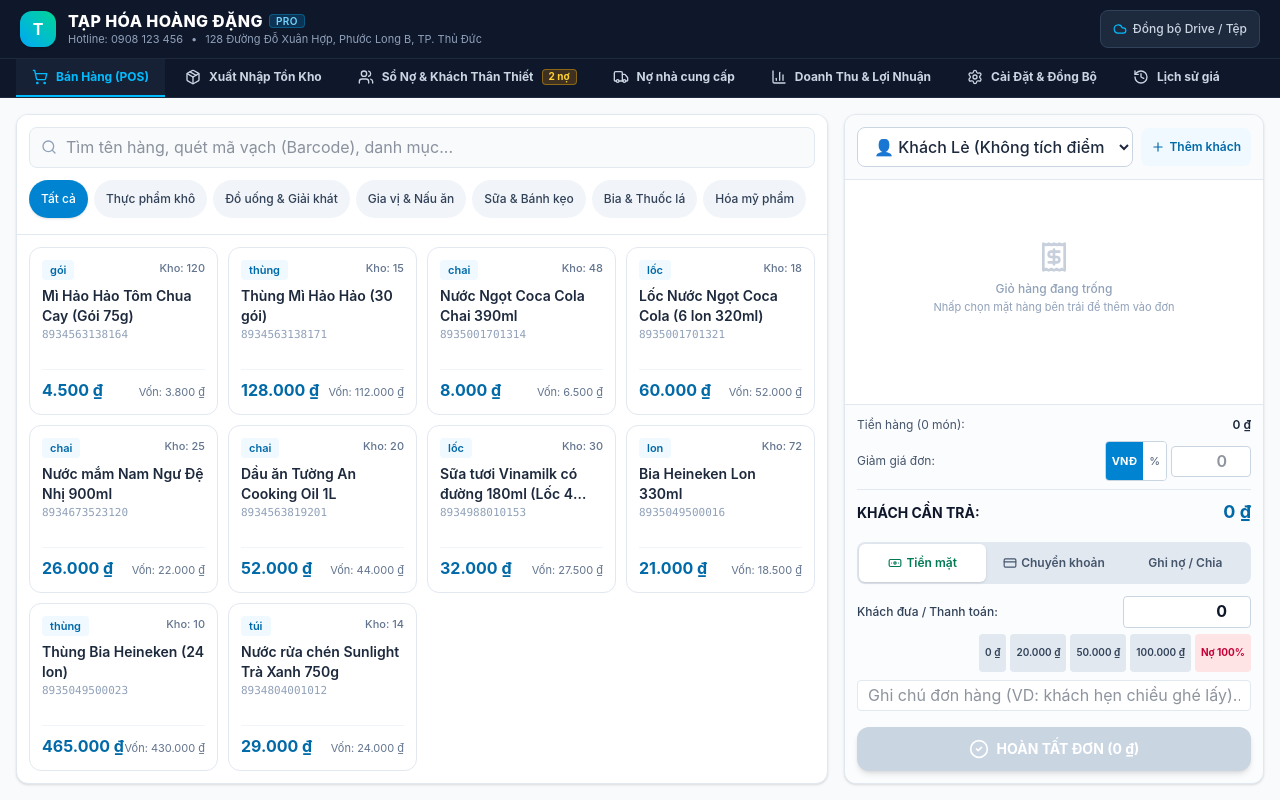
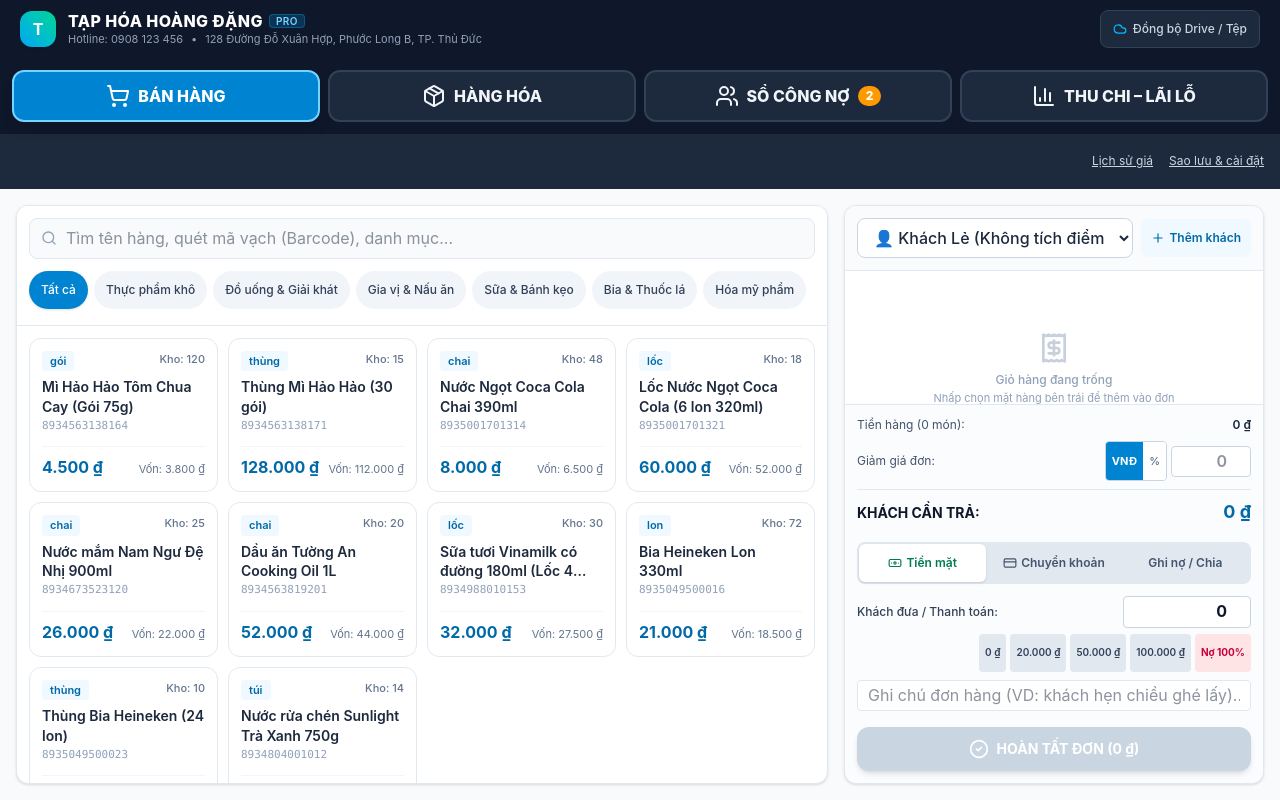
Before and after one commit to caphenpro/Taphoa, a React (Vite) app: page / in a window 1280 px wide. Built offline with nearby package versions, Linux system fonts and the light colour scheme.

Commit message:
Simplify main navigation for older shopkeepers

```diff
--- a/src/App.tsx
+++ b/src/App.tsx
@@ -282,97 +282,25 @@ export default function App() {
           </div>
         </div>
 
-        {/* Navigation Tabs */}
-        <div className="flex px-2 md:px-4 gap-1 overflow-x-auto border-t border-slate-800 text-xs">
-          <button
-            onClick={() => setActiveTab('pos')}
-            className={`flex items-center gap-2 px-4 py-2.5 font-bold transition border-b-2 whitespace-nowrap ${
-              activeTab === 'pos'
-                ? 'border-sky-400 text-sky-400 bg-slate-800/60'
-                : 'border-transparent text-slate-300 hover:text-white hover:bg-slate-800/30'
-            }`}
-          >
-            <ShoppingCart className="w-4 h-4" /> Bán Hàng (POS)
-          </button>
-
-          <button
-            onClick={() => setActiveTab('inventory')}
-            className={`flex items-center gap-2 px-4 py-2.5 font-bold transition border-b-2 whitespace-nowrap relative ${
-              activeTab === 'inventory'
-                ? 'border-sky-400 text-sky-400 bg-slate-800/60'
-                : 'border-transparent text-slate-300 hover:text-white hover:bg-slate-800/30'
-            }`}
-          >
-            <Package className="w-4 h-4" /> Xuất Nhập Tồn Kho
-            {lowStockCount > 0 && (
-              <span className="w-4 h-4 rounded-full bg-rose-500 text-white text-[10px] font-extrabold flex items-center justify-center">
-                {lowStockCount}
-              </span>
-            )}
-          </button>
-
-          <button
-            onClick={() => setActiveTab('debts')}
-            className={`flex items-center gap-2 px-4 py-2.5 font-bold transition border-b-2 whitespace-nowrap ${
-              activeTab === 'debts'
-                ? 'border-sky-400 text-sky-400 bg-slate-800/60'
-                : 'border-transparent text-slate-300 hover:text-white hover:bg-slate-800/30'
-            }`}
-          >
-            <Users className="w-4 h-4" /> Sổ Nợ & Khách Thân Thiết
-            {debtorsCount > 0 && (
-              <span className="px-1.5 py-0.2 bg-amber-500/20 text-amber-300 border border-amber-400/40 rounded text-[10px] font-bold">
-                {debtorsCount} nợ
-              </span>
-            )}
-          </button>
-
-          <button
-            onClick={() => setActiveTab('supplierDebts')}
-            className={`flex items-center gap-2 px-4 py-2.5 font-bold transition border-b-2 whitespace-nowrap ${
-              activeTab === 'supplierDebts'
-                ? 'border-sky-400 text-sky-400 bg-slate-800/60'
-                : 'border-transparent text-slate-300 hover:text-white hover:bg-slate-800/30'
-            }`}
-          >
-            <Truck className="w-4 h-4" /> Nợ nhà cung cấp
-            {(appState.supplierDebts || []).some(d => d.remainingAmount > 0) && (
-              <span className="px-1.5 py-0.5 bg-rose-500/20 text-rose-300 rounded text-[10px] font-bold">Còn nợ</span>
-            )}
-          </button>
-
-          <button
-            onClick={() => setActiveTab('reports')}
-            className={`flex items-center gap-2 px-4 py-2.5 font-bold transition border-b-2 whitespace-nowrap ${
-              activeTab === 'reports'
-                ? 'border-sky-400 text-sky-400 bg-slate-800/60'
-                : 'border-transparent text-slate-300 hover:text-white hover:bg-slate-800/30'
-            }`}
-          >
-            <BarChart3 className="w-4 h-4" /> Doanh Thu & Lợi Nhuận
-          </button>
-
-          <button
-            onClick={() => setActiveTab('sync')}
-            className={`flex items-center gap-2 px-4 py-2.5 font-bold transition border-b-2 whitespace-nowrap ${
-              activeTab === 'sync'
-                ? 'border-sky-400 text-sky-400 bg-slate-800/60'
-                : 'border-transparent text-slate-300 hover:text-white hover:bg-slate-800/30'
-            }`}
-          >
-            <Settings className="w-4 h-4" /> Cài Đặt & Đồng Bộ
-          </button>
-
-          <button
-            onClick={() => setActiveTab('prices')}
-            className={`flex items-center gap-2 px-4 py-2.5 font-bold transition border-b-2 whitespace-nowrap ${
-              activeTab === 'prices'
-                ? 'border-sky-400 text-sky-400 bg-slate-800/60'
-                : 'border-transparent text-slate-300 hover:text-white hover:bg-slate-800/30'
-            }`}
-          >
-            <History className="w-4 h-4" /> Lịch sử giá
-          </button>
+        {/* Main navigation: four clear tasks for a small shop */}
+        <div className="grid grid-cols-2 md:grid-cols-4 gap-2 p-3 bg-slate-900">
+          {[
+            { id: 'pos', label: 'BÁN HÀNG', icon: <ShoppingCart className="w-6 h-6"/> },
+            { id: 'inventory', label: 'HÀNG HÓA', icon: <Package className="w-6 h-6"/> },
+            { id: 'debts', label: 'SỔ CÔNG NỢ', icon: <Users className="w-6 h-6"/> },
+            { id: 'reports', label: 'THU CHI – LÃI LỖ', icon: <BarChart3 className="w-6 h-6"/> },
+          ].map(item => (
+            <button key={item.id} onClick={() => setActiveTab(item.id as typeof activeTab)}
+              className={`min-h-16 rounded-xl px-3 py-3 flex items-center justify-center gap-2 text-sm md:text-base font-extrabold border-2 transition ${activeTab === item.id ? 'bg-sky-600 border-sky-300 text-white shadow-lg' : 'bg-slate-800 border-slate-700 text-slate-100 hover:bg-slate-700'}`}>
+              {item.icon}<span>{item.label}</span>
+              {item.id === 'inventory' && lowStockCount > 0 && <span className="rounded-full bg-rose-500 text-white px-2 py-0.5 text-xs">{lowStockCount}</span>}
+              {item.id === 'debts' && (debtorsCount + (appState.supplierDebts || []).filter(d => d.remainingAmount > 0).length) > 0 && <span className="rounded-full bg-amber-500 text-white px-2 py-0.5 text-xs">{debtorsCount + (appState.supplierDebts || []).filter(d => d.remainingAmount > 0).length}</span>}
+            </button>
+          ))}
+        </div>
+        <div className="flex justify-end gap-4 px-4 py-2 bg-slate-800 text-xs">
+          <button onClick={() => setActiveTab('prices')} className="text-slate-300 underline">Lịch sử giá</button>
+          <button onClick={() => setActiveTab('sync')} className="text-slate-300 underline">Sao lưu & cài đặt</button>
         </div>
       </header>
 
@@ -411,15 +339,6 @@ export default function App() {
             onAddCustomer={handleAddCustomer}
             onUpdateCustomer={handleUpdateCustomer}
             onRecordDebtPayment={handleRecordDebtPayment}
-          />
-        )}
-
-        {activeTab === 'supplierDebts' && (
-          <SupplierDebtComponent
-            debts={appState.supplierDebts || []}
-            payments={appState.supplierPayments || []}
-            onRecordPayment={handleSupplierPayment}
-            onAddDebt={handleAddSupplierDebt}
           />
         )}
 
```
